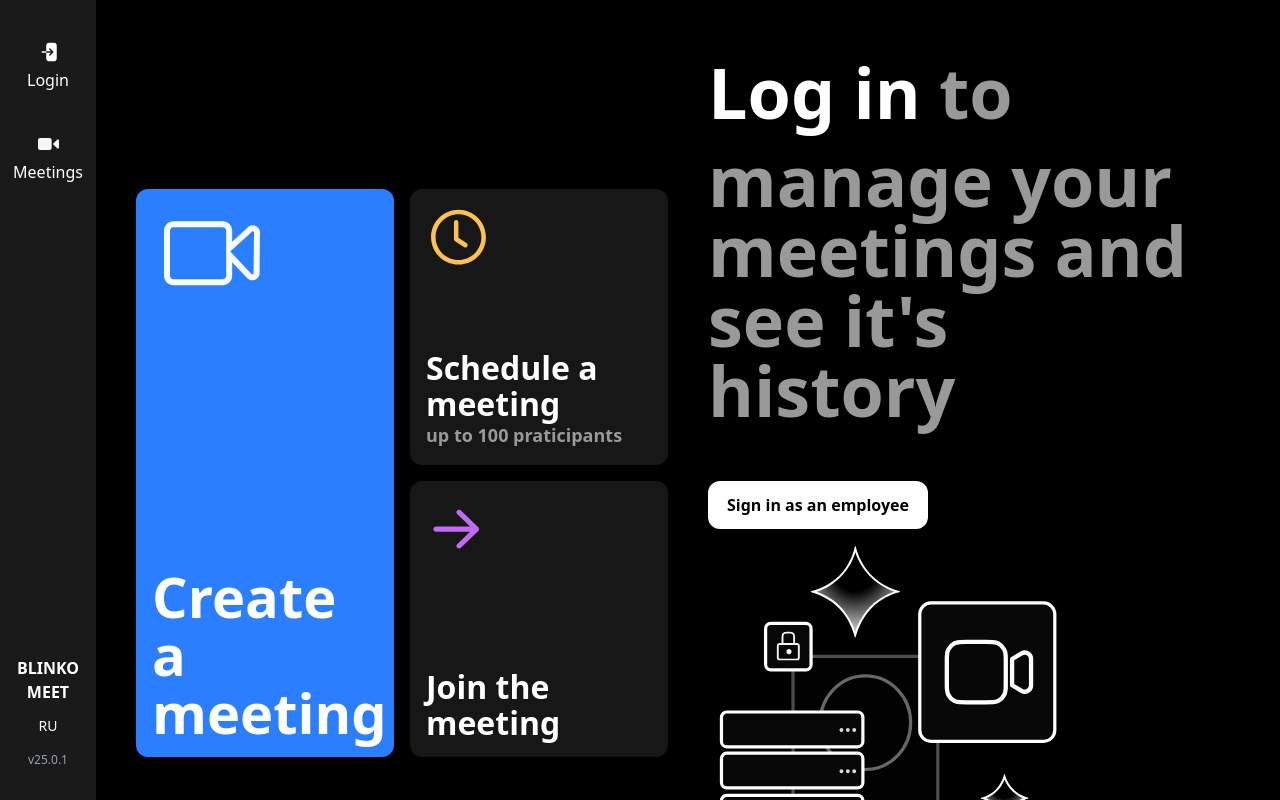
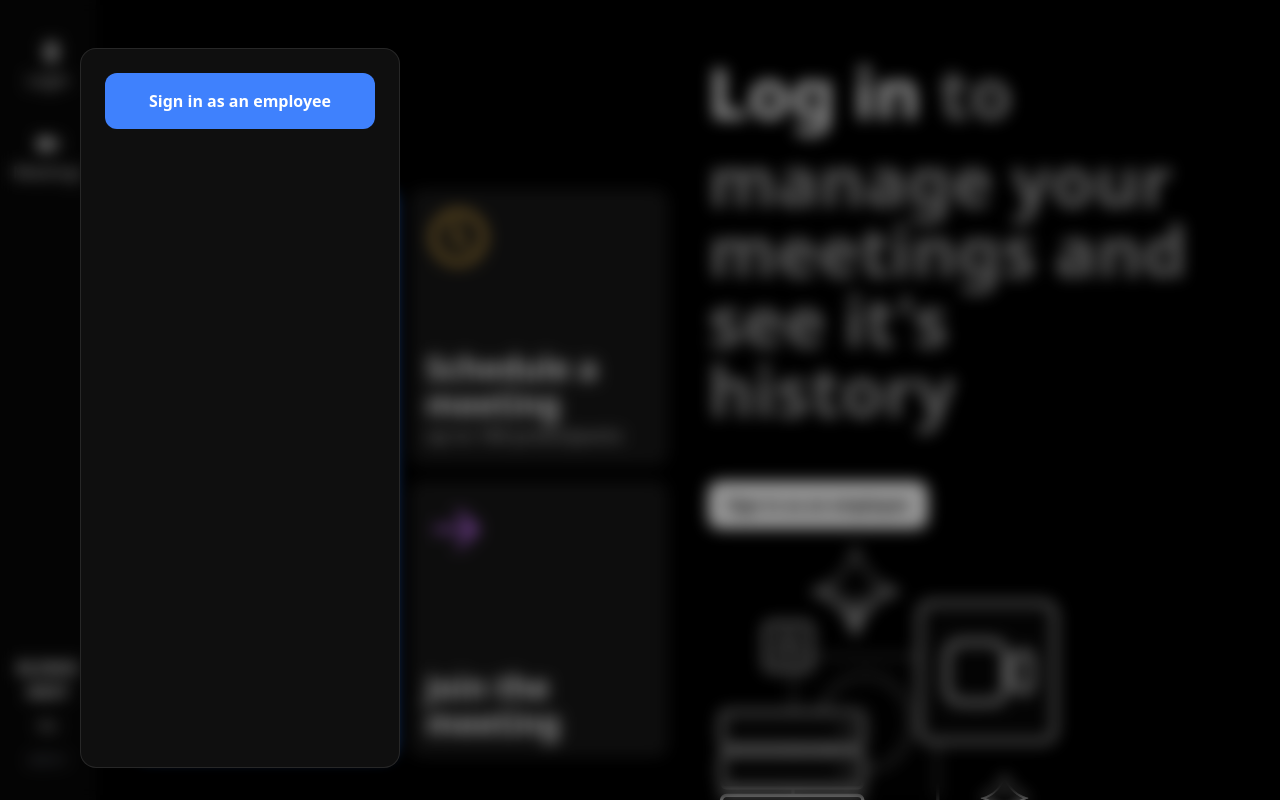
Before and after one commit to KusakinEgor/fastapi-blinko-meet, a React (Vite) app in the folder frontend/: page / in a window 1280 px wide. Both pictures are taken after a click on the button "Login". Built offline with nearby package versions, Linux system fonts and the light colour scheme.

Commit message:
add side panel for login button

```diff
--- a/frontend/src/components/screens/LandingScreen.jsx
+++ b/frontend/src/components/screens/LandingScreen.jsx
@@ -6,11 +6,13 @@ import DivButton from "../ui/DivButton";
 import LoginScreen from "./LoginScreen";
 import SidePanel from "./SidePanel";
 import JoinScreen from "./JoinScreen";
+import LoginPanel from "./LoginPanel";
 
 export default function LandingScreen() {
   const [loaded, setLoaded] = useState(false);
   const [screen, setScreen] = useState("landing");
   const [sidePanelOpen, setSidePanelOpen] = useState(false);
+  const [showLoginPanel, setShowLoginPanel] = useState(false);
 
   useEffect(() => setLoaded(true), []);
 
@@ -26,7 +28,7 @@ export default function LandingScreen() {
     <div className="min-h-screen bg-black text-white flex relative overflow-hidden">
 
       <div
-        className={`sm:w-24 bg-white/10 backdrop-blur-xl flex flex-col justify-between items-center p-4 transition-all duration-1000
+        className={`sm:w-24 bg-[#080808] backdrop-blur-xl flex flex-col justify-between items-center p-4 transition-all duration-1000
         ${loaded ? "opacity-100 translate-x-0" : "opacity-0 -translate-x-6"}`}
       >
         <div className="flex flex-col gap-6 mt-4">
@@ -34,6 +36,7 @@ export default function LandingScreen() {
           <Button
             variant="secondary"
             className="flex flex-col items-center py-2 px-3 hover:bg-white/10 rounded-lg transition-all duration-200"
+            onClick={() => setShowLoginPanel(!showLoginPanel)}
           >
             <svg
               width="24"
@@ -159,7 +162,7 @@ export default function LandingScreen() {
                 </div>
             </div>
       </div>
-
+      <LoginPanel visible={showLoginPanel} onClose={() => setShowLoginPanel(false)} />
       <SidePanel isOpen={sidePanelOpen} onClose={() => setSidePanelOpen(false)}>
         <h2 className="text-white text-[40px] font-bold mb-4">Schedule a meeting</h2>
       </SidePanel>
--- /dev/null
+++ b/frontend/src/components/screens/LoginPanel.jsx
@@ -0,0 +1,43 @@
+import { useEffect, useState } from "react";
+
+export default function LoginPanel({ visible, onClose }) {
+    const [animate, setAnimate] = useState(false);
+
+    useEffect(() => {
+        if (visible) {
+            setTimeout(() => setAnimate(true), 10);
+        } else {
+            setAnimate(false);
+        }
+    }, [visible]);
+
+    if (!visible) return null;
+
+    return (
+        <>
+            <div
+                className={`
+                    fixed inset-0 bg-black/40 backdrop-blur-sm
+                    transition-opacity duration-500
+                    ${animate ? "opacity-100" : "opacity-0"}
+                `}
+                onClick={onClose}
+            />
+
+            <div
+                className={`
+                    fixed left-20 top-12 h-[90%] w-80
+                    bg-[#0f0f0f] border border-white/10
+                    rounded-2xl p-6 z-50
+                    transition-all duration-500 ease-out
+                    ${animate ? "translate-x-0 opacity-100" : "-translate-x-full opacity-0"}
+                `}
+                onClick={(e) => e.stopPropagation()}
+            >
+                <button className="rounded-xl font-bold w-full p-4 bg-[#3f81fd]">
+                    Sign in as an employee
+                </button>
+            </div>
+        </>
+    );
+}
```
